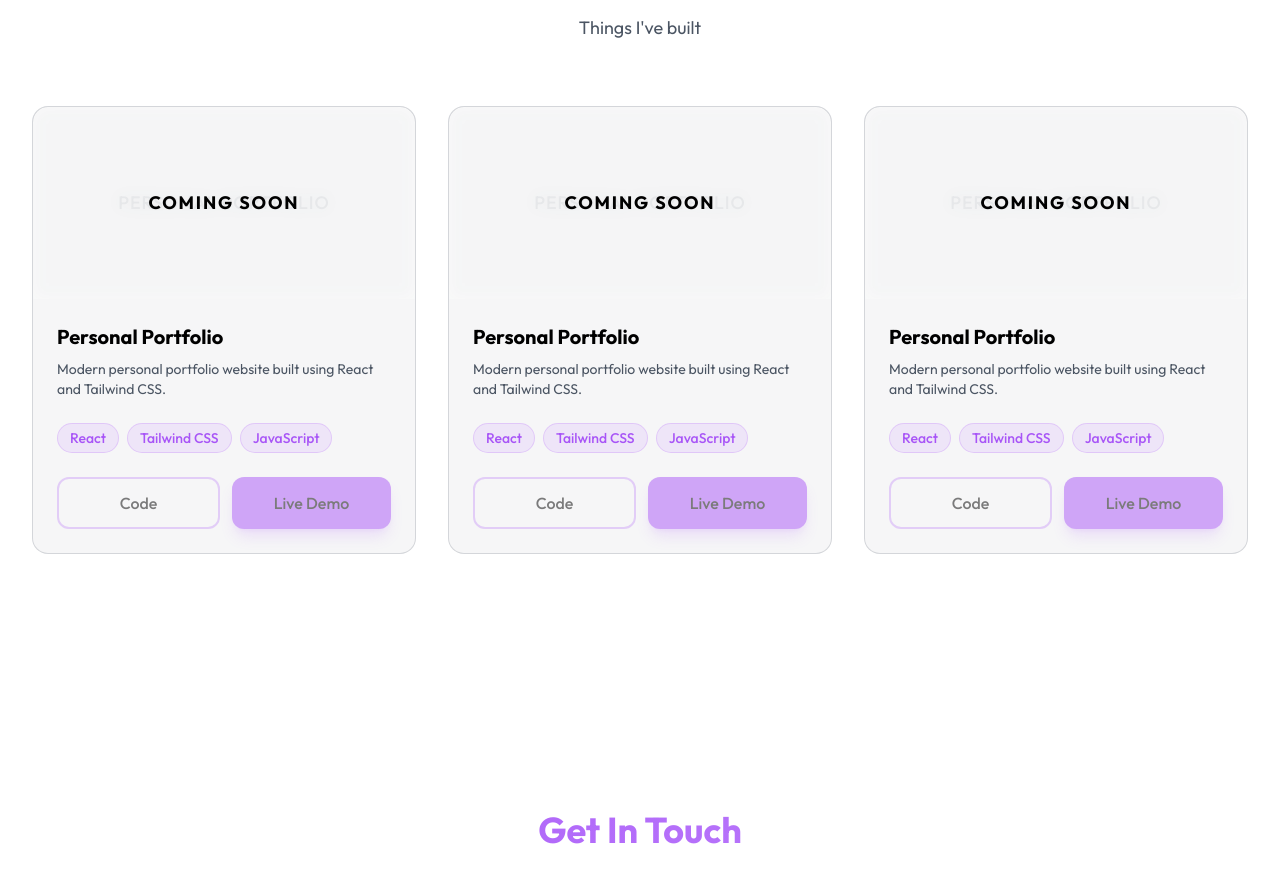
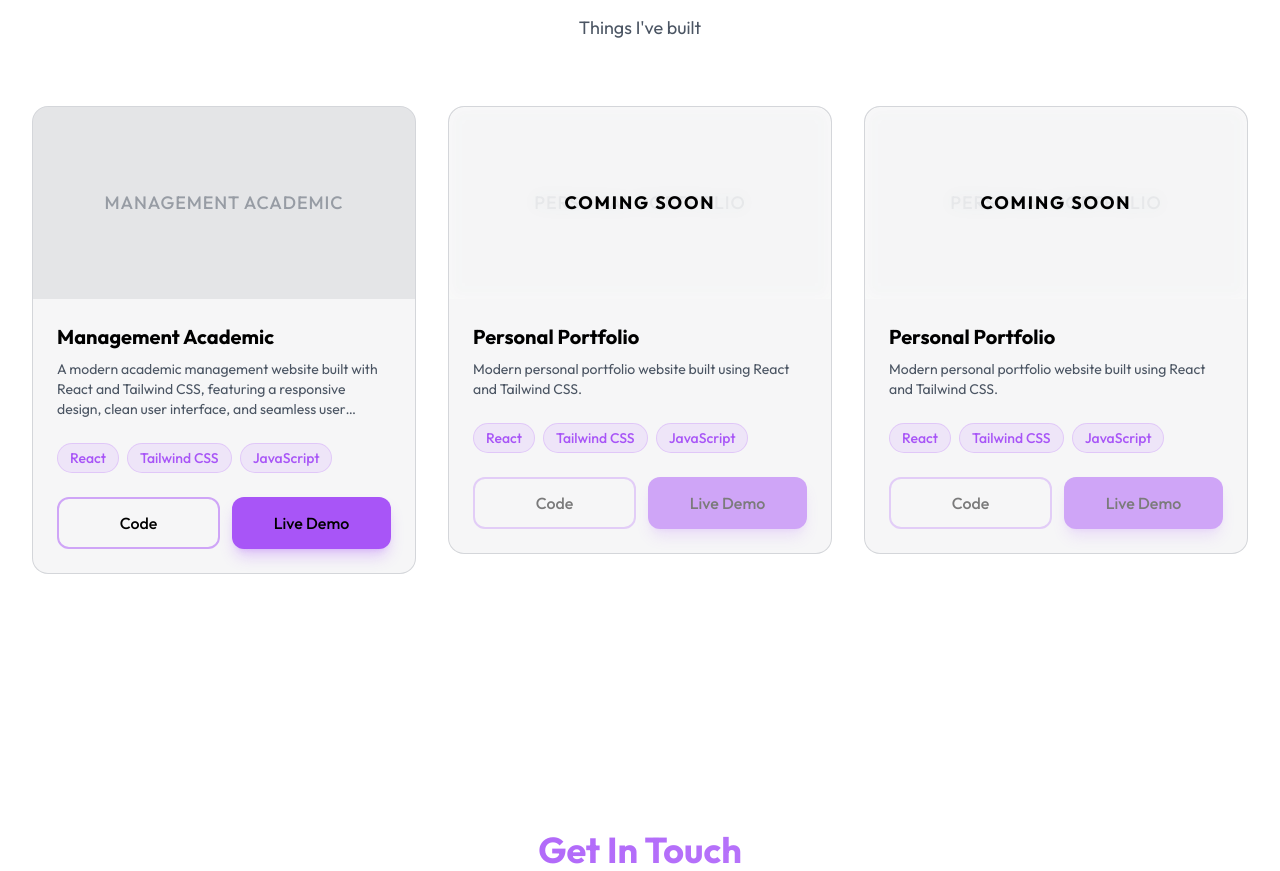
Before and after one commit to alvn168/web-portfolio, a React (Vite) app: page / in a window 1280 px wide. Shown: the part 1916-2787 px from the top of the page. Built offline with nearby package versions, Linux system fonts and the light colour scheme.

Commit message:
update projek

```diff
--- a/src/data/portfolioData.js
+++ b/src/data/portfolioData.js
@@ -29,14 +29,14 @@ export const portfolioData = {
   projects: [
     {
       id: 1,
-      title: "Personal Portfolio",
-      description: "Modern personal portfolio website built using React and Tailwind CSS.",
+      title: "Management Academic",
+      description: "A modern academic management website built with React and Tailwind CSS, featuring a responsive design, clean user interface, and seamless user experience..",
       thumbnail: "",
       techStack: ["React", "Tailwind CSS", "JavaScript"],
       githubUrl: "#",
-      liveDemoUrl: "#",
+      liveDemoUrl: "academic.tada.my.id",
       featured: true,
-      status: "coming-soon",
+      status: "Preview",
     },
     {
       id: 2,
```
